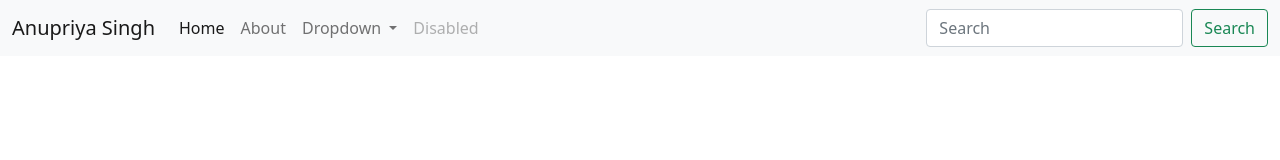
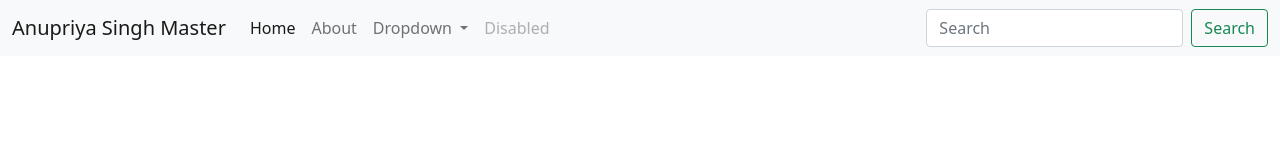
Before and after one commit to singhanupriya/test1, a plain HTML site: page index.html in a window 1280 px wide. Drawn offline with nearby package versions, Linux system fonts and the light colour scheme.

Commit message:
added anupriya singh master in nav

```diff
--- a/index.html
+++ b/index.html
@@ -13,7 +13,7 @@
   <body>
     <nav class="navbar navbar-expand-lg navbar-light bg-light">
         <div class="container-fluid">
-          <a class="navbar-brand" href="#">Anupriya Singh</a>
+          <a class="navbar-brand" href="#">Anupriya Singh Master</a>
           <button class="navbar-toggler" type="button" data-bs-toggle="collapse" data-bs-target="#navbarSupportedContent" aria-controls="navbarSupportedContent" aria-expanded="false" aria-label="Toggle navigation">
             <span class="navbar-toggler-icon"></span>
           </button>
```
